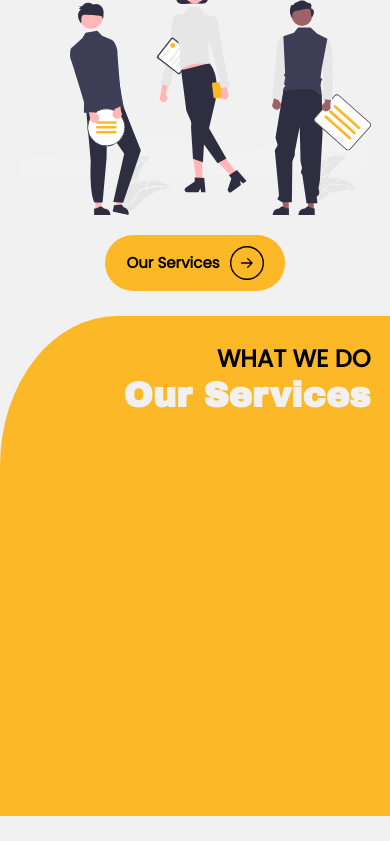
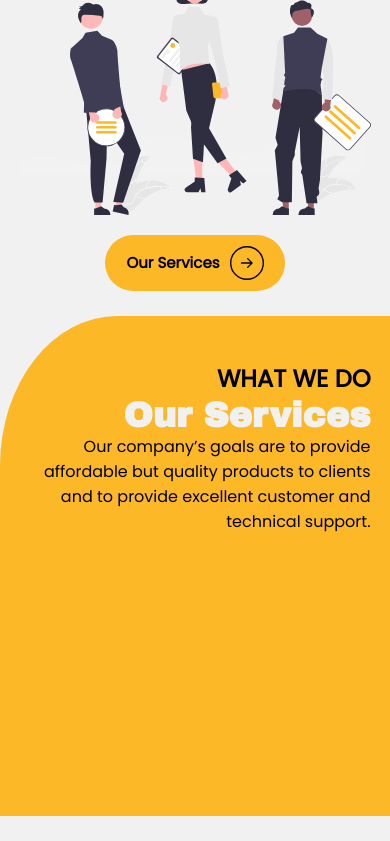
Before and after one commit to rnZolo/affordaPOS, a plain HTML site: page index.html in a window 390 px wide. Shown: the part 1760-2601 px from the top of the page. Drawn offline with nearby package versions, Linux system fonts and the light colour scheme.

Commit message:
Add files via upload

```diff
--- a/index.html
+++ b/index.html
@@ -123,8 +123,14 @@
         <section id="services" class="services">
             <br>
             <div class="heading">
-                <h1>WHAT WE DO</h1>
-                <h2 data-aos="fade-left" data-aos-duration="1000" class="head-highlight">Our Services</h2>
+                <div class="heading-goal">
+                    <p data-aos="fade-up" data-aos-duration="1000">Our company’s goals are to provide affordable but quality products to clients and to provide excellent customer
+                        and technical support.</p>
+                </div>
+                <div class="heading-text">
+                    <h1>WHAT WE DO</h1>
+                    <h2 data-aos="fade-left" data-aos-duration="1000" class="head-highlight">Our Services</h2>
+                </div>
             </div>
         </section>
         <br>
--- a/styles/index.css
+++ b/styles/index.css
@@ -585,6 +585,19 @@ input {
 .services .heading
 {
   width: 80%;
+  display: flex;
+  flex-direction: row;
+  padding-top: 20px;
+}
+
+.services .heading-goal
+{
+  width: 50%;
+}
+
+.services .heading-text
+{
+  width: 50%;
   text-align: right;
 }
 
@@ -601,5 +614,19 @@ input {
   .services .heading
   {
     width: 90%;
+    flex-direction: column;
+  }
+
+  .services .heading-text
+  {
+    order: 1;
+    width: 100%;
+  }
+
+  .services .heading-goal
+  {
+    order: 2;
+    width: 100%;
+    text-align: right;
   }
 }
```
